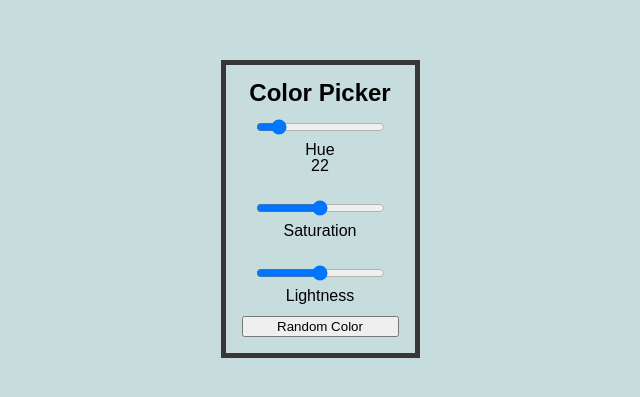
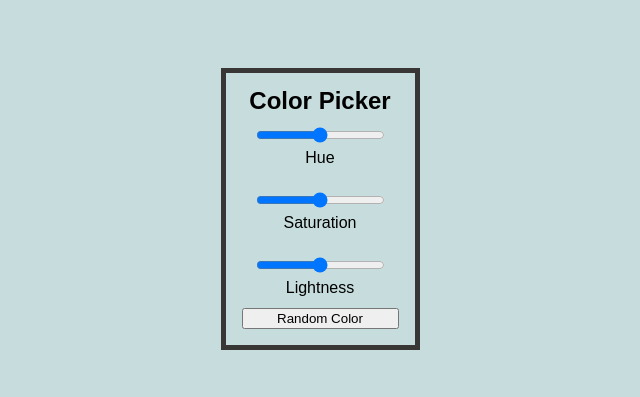
Before and after one commit to jonathonchilds/ColorPickerHooks, a React (Vite) app: page / in a window 1280 px wide. Shown: the part 199-596 px from the top of the page, without its empty margins (320-960 px from the left). Built offline with nearby package versions, Linux system fonts and the light colour scheme.

Commit message:
connects state to hue slider

```diff
--- a/src/App.tsx
+++ b/src/App.tsx
@@ -2,27 +2,28 @@
 import './App.css'
 
 export function App() {
-  const [value, setValue] = useState(22)
+  const [hueValue, setHueValue] = useState<string>()
+  //wanted to use same state for each input//
 
-  //function handleChange(e) {}
   return (
     <div>
       <div className="picker-container">
         <h1>Color Picker</h1>
         <div className="slider-container">
           <input
-            onInput={() => setValue}
+            value={hueValue}
+            onChange={(event) => setHueValue(event.target.value)}
+            //experimented with "this"//
             type="range"
             id="hue"
             name="hue"
             min="0"
             max="360"
             step="1"
-            //value={setValue}
           />
           <label className="slider-labels" htmlFor="hue">
             Hue
-            <div>{value}</div>
+            <div>{hueValue}</div>
           </label>
         </div>
         <div className="slider-container">
@@ -36,6 +37,7 @@
           />
           <label className="slider-labels" htmlFor="saturation">
             Saturation
+            <div></div>
           </label>
         </div>
         <div className="slider-container">
@@ -49,6 +51,7 @@
           />
           <label className="slider-labels" htmlFor="lightness">
             Lightness
+            <div></div>
           </label>
         </div>
         <button>Random Color</button>
```
